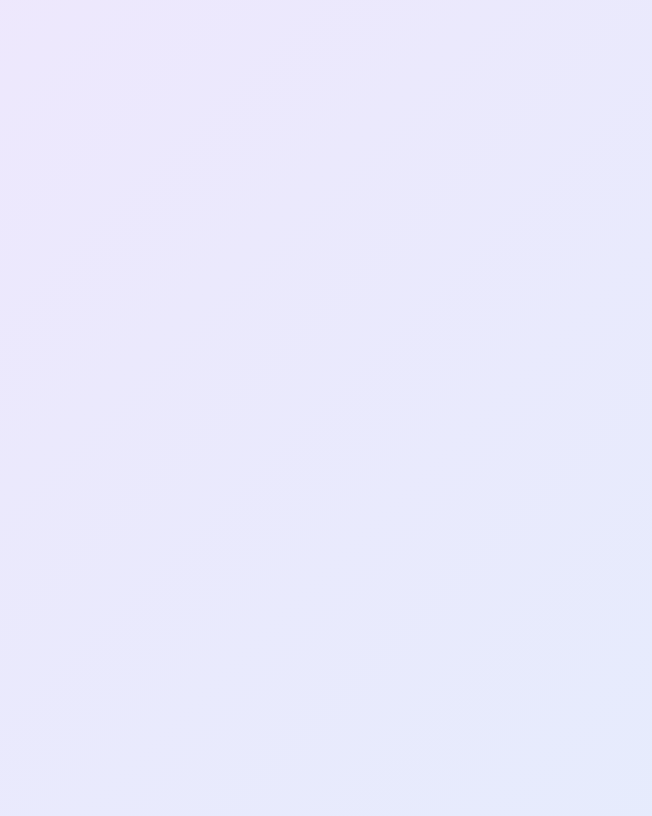
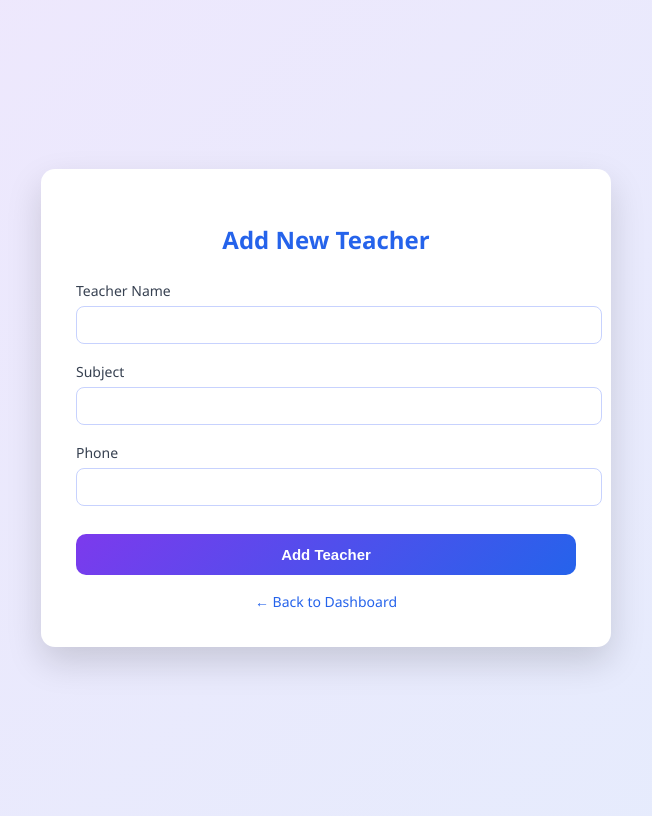
Before and after one commit to Ristel7/School-Management-System, a Flask app: page /admin/teachers/add in a window 1280 px wide. Before the commit the part shown is empty. Shown: the whole page, without its empty margins (314-966 px from the left). Run offline with Flask 3, Linux system fonts and the light colour scheme; the visitor is signed in with stand-in values (Sample User, id 1).

Commit message:
Final Commit

```diff
--- a/templates/add_teacher.html
+++ b/templates/add_teacher.html
@@ -75,3 +75,40 @@
         }
     </style>
 </head>
+
+<body>
+
+    <div class="teacher-form-box">
+
+        <h2>Add New Teacher</h2>
+
+        <form method="POST">
+
+            <div class="form-group">
+                <label>Teacher Name</label>
+                <input type="text" name="name" required>
+            </div>
+
+            <div class="form-group">
+                <label>Subject</label>
+                <input type="text" name="subject" required>
+            </div>
+
+            <div class="form-group">
+                <label>Phone</label>
+                <input type="text" name="phone" required>
+            </div>
+
+            <button type="submit" class="submit-btn">Add Teacher</button>
+
+        </form>
+
+        <div class="back-link">
+            <a href="/admin/dashboard">← Back to Dashboard</a>
+        </div>
+
+    </div>
+
+</body>
+
+</html>
```
